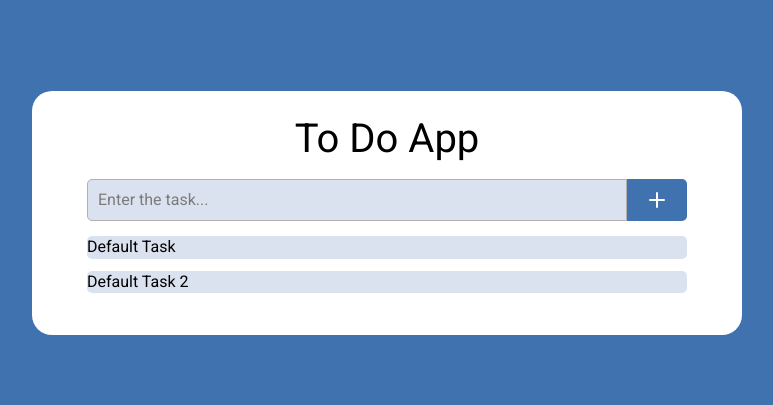
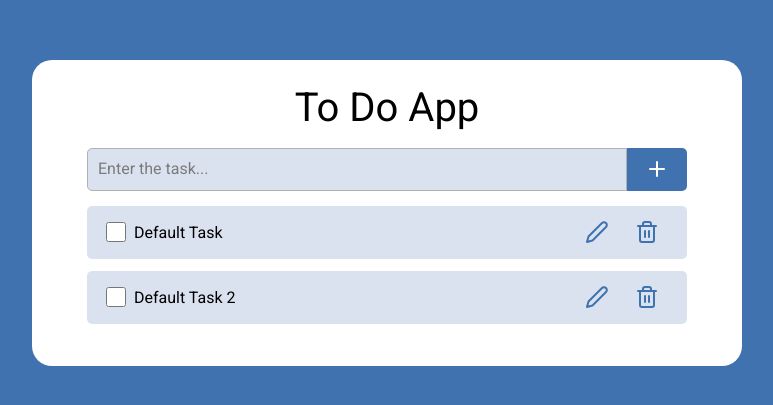
Before and after one commit to I-the-Creator/vite-todo-list, a React (Vite) app: page / in a window 1280 px wide. Shown: the part 187-592 px from the top of the page, without its empty margins (253-1026 px from the left). Built offline with nearby package versions, Linux system fonts and the light colour scheme.

Commit message:
edit, delete and confirm buttons added to task component, logic for editing and deleting tasks implemented

```diff
--- a/src/views/components/InputTask/index.tsx
+++ b/src/views/components/InputTask/index.tsx
@@ -1,4 +1,4 @@
-import { FC, useCallback, useState } from 'react'
+import { FC, useCallback, useEffect, useRef, useState } from 'react'
 
 //styles
 import styles from './index.module.scss'
@@ -20,5 +20,82 @@ export const InputTask: FC<IInputTaskProps> = ({
   onEdit,
   onRemove,
 }) => {
-  return <div className={styles.inputTask}>{title}</div>
+  const [checked, setChecked] = useState(false)
+  const [isEditMode, setIsEditMode] = useState(false)
+  const [value, setValue] = useState(title) // default value for task editing - current title
+
+  const editTitleInputRef = useRef<HTMLInputElement>(null) // to bind input with clicked 'Edit' button to make input in focus
+
+  //on 'isEditMode' change
+  useEffect(() => {
+    if (isEditMode) {
+      editTitleInputRef?.current?.focus() // set focus attribute for input
+    }
+  }, [isEditMode])
+
+  return (
+    <div className={styles.inputTask}>
+      <label className={styles.inputTaskLabel}>
+        <input
+          type="checkbox"
+          checked={checked}
+          disabled={isEditMode}
+          className={styles.inputTaskCheckbox}
+          onChange={(e) => {
+            setChecked(e.target.checked)
+
+            // set delay for task deletion withafter checkbox clicked
+            if (e.target.checked) {
+              setTimeout(() => {
+                onDone(id) // on checked - delete task
+              }, 300)
+            }
+          }}
+        />
+        {isEditMode ? (
+          <input
+            value={value}
+            ref={editTitleInputRef} // connect 'ref' to input (input object)
+            onChange={(e) => setValue(e.target.value)}
+            onKeyDown={(e) => {
+              if (e.key === 'Enter') {
+                onEdit(id, value) // update task on push Enter when editing task
+                setIsEditMode(false)
+              }
+            }}
+            className={styles.inputTaskEditTitle}
+          />
+        ) : (
+          <h3 className={styles.inputTaskTitle}>{title}</h3>
+        )}
+      </label>
+      {isEditMode ? (
+        <button
+          aria-label="Save"
+          className={styles.inputTaskSave}
+          onClick={() => {
+            onEdit(id, value) // update task on click
+            setIsEditMode(false)
+          }}
+        />
+      ) : (
+        <button
+          aria-label="Edit"
+          className={styles.inputTaskEdit}
+          onClick={() => {
+            setIsEditMode(true)
+          }}
+        />
+      )}
+      <button
+        aria-label="Remove"
+        className={styles.inputTaskRemove}
+        onClick={() => {
+          if (confirm('Are you sure?')) {
+            onRemove(id)
+          }
+        }}
+      />
+    </div>
+  )
 }
```
